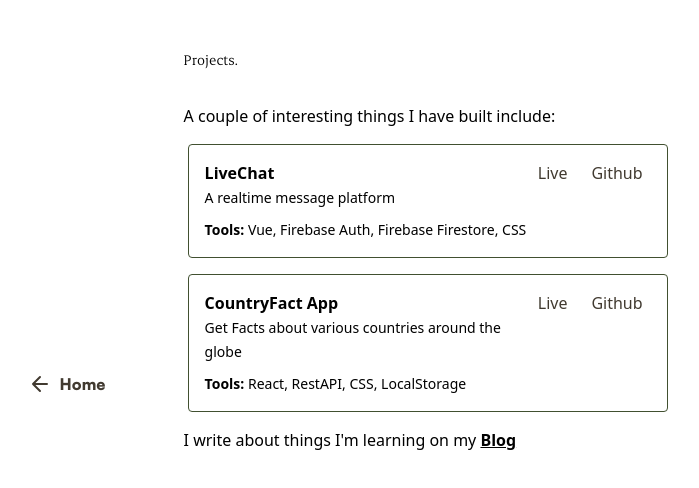
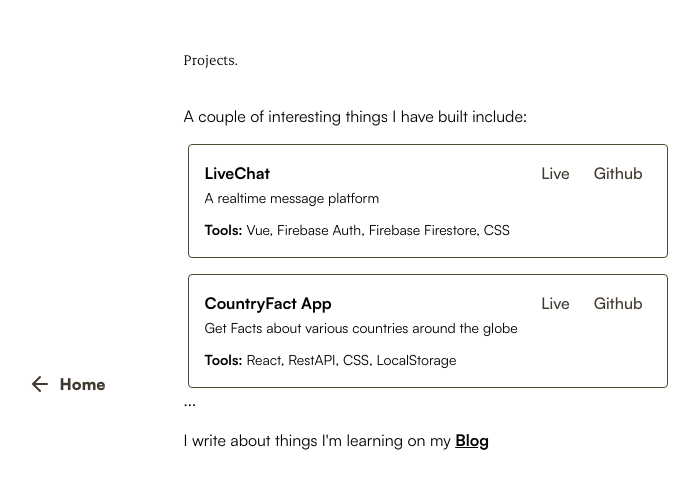
Before and after one commit to adeleke5140/portfolio-v2, a Next.js app: page /projects in a window 1280 px wide. Shown: the top 488 px of the page, without its empty margins (34-733 px from the left). Built offline with nearby package versions, Linux system fonts and the light colour scheme.

Commit message:
add satoshi font

```diff
--- a/src/pages/projects.tsx
+++ b/src/pages/projects.tsx
@@ -4,7 +4,7 @@ import Link from "next/link";
 const Projects = () => {
   return (
     <PageWrapper heading="Projects." path="/">
-      <section>
+      <section className="font-satoshi">
         <p className="mb-4">
           A couple of interesting things I have built include:
         </p>
@@ -70,6 +70,7 @@ const Projects = () => {
             LocalStorage
           </span>
         </section>
+        ...
         <p className="mt-4">
           I write about things I&apos;m learning on my{" "}
           <Link href="/blog" className="underline font-bold">
```
